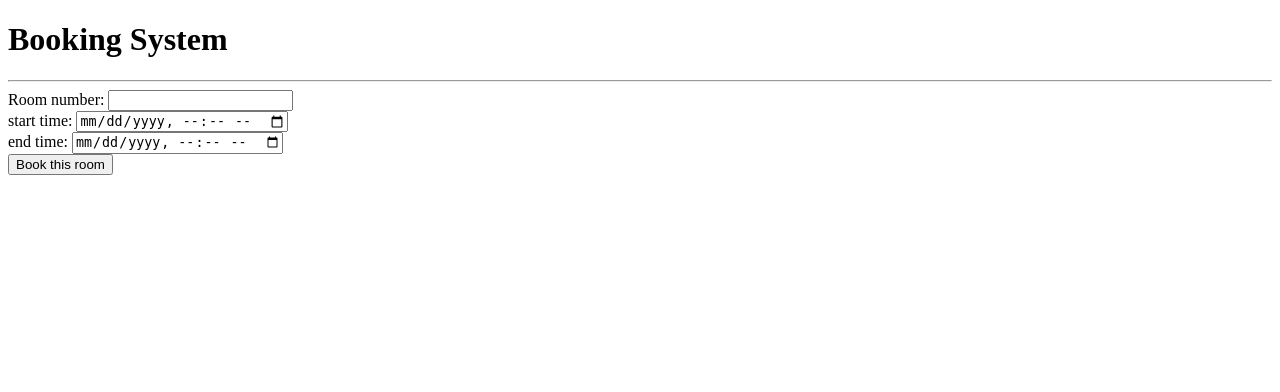
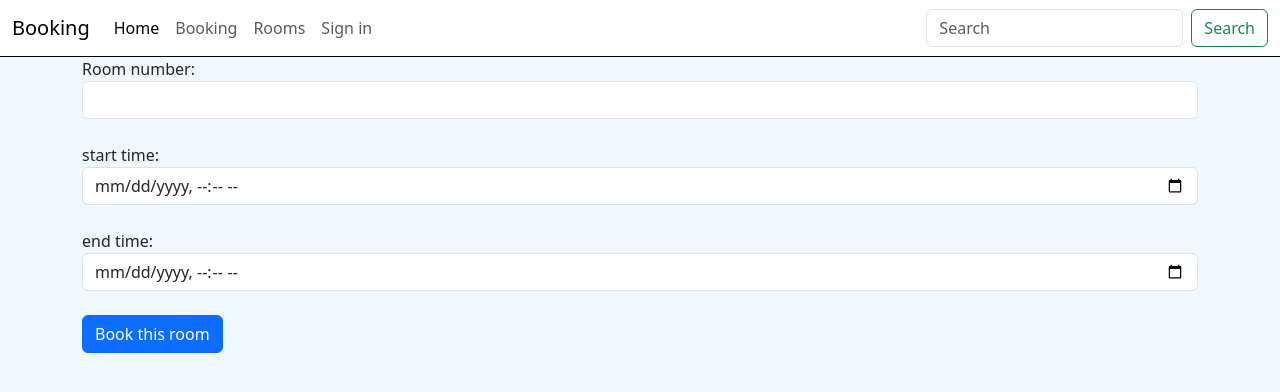
Before and after one commit to ChikLow/system_booking, a Django app: page /book-room/ in a window 1280 px wide. Shown: the top 392 px of the page. Run offline with Django 5.2, Linux system fonts and the light colour scheme.

Commit message:
upgraded design, etc.

```diff
--- a/booking_system/settings.py
+++ b/booking_system/settings.py
@@ -116,6 +116,10 @@ USE_TZ = True
 # https://docs.djangoproject.com/en/5.2/howto/static-files/
 
 STATIC_URL = 'static/'
+STATICFILES_DIRS = [BASE_DIR / 'static']
+
+MEDIA_URL = '/media/'
+MEDIA_ROOT = BASE_DIR / 'media'
 
 # Default primary key field type
 # https://docs.djangoproject.com/en/5.2/ref/settings/#default-auto-field
--- a/booking_system/urls.py
+++ b/booking_system/urls.py
@@ -16,8 +16,11 @@ Including another URLconf
 """
 from django.contrib import admin
 from django.urls import path, include
+from django.conf import settings
+from django.conf.urls.static import static
+
 
 urlpatterns = [
     path('admin/', admin.site.urls),
     path('', include("core.urls")),
-]
+] + static(settings.MEDIA_URL, document_root=settings.MEDIA_ROOT)
--- a/core/models.py
+++ b/core/models.py
@@ -10,6 +10,7 @@ class Room(models.Model):
     number = models.IntegerField()
     location = models.TextField()
     level = models.CharField(max_length=3, choices=Level.choices)
+    image = models.ImageField(upload_to='room_images', null=True, blank=True)
 
     LEVEL_PRICES = {
         Level.STANDARD: 500,
--- /dev/null
+++ b/static/css/style.css
@@ -0,0 +1,14 @@
+body{
+    background-color: aliceblue;
+}
+
+.navbar{
+    border-bottom: 1.5px black solid;
+    background-color: white;
+}
+
+.room-list{
+    display: flex;
+    gap: 20px;
+    flex-wrap: wrap;
+}
--- a/templates/base.html
+++ b/templates/base.html
@@ -3,13 +3,20 @@
 <head>
     <meta charset="UTF-8">
     <meta name="viewport" content="width=device-width, initial-scale=1.0">
-    <title>Booking Application</title>
+    <title>{% block title %} Booking application {% endblock %}</title>
+    <link href="https://cdn.jsdelivr.net/npm/bootstrap@5.3.6/dist/css/bootstrap.min.css" rel="stylesheet" integrity="sha384-4Q6Gf2aSP4eDXB8Miphtr37CMZZQ5oXLH2yaXMJ2w8e2ZtHTl7GptT4jmndRuHDT" crossorigin="anonymous">
+    {% load static %}
+    <link rel="stylesheet" href="{% static 'css/style.css' %}">
 </head>
 <body>
+
     {% include "header.html" %}
+    <div class="container">
     {% block content %}
 
     {% endblock %}
+    </div>
 
+<script src="https://cdn.jsdelivr.net/npm/bootstrap@5.3.6/dist/js/bootstrap.bundle.min.js" integrity="sha384-j1CDi7MgGQ12Z7Qab0qlWQ/Qqz24Gc6BM0thvEMVjHnfYGF0rmFCozFSxQBxwHKO" crossorigin="anonymous"></script>
 </body>
 </html>
--- a/templates/booking/booking_form.html
+++ b/templates/booking/booking_form.html
@@ -3,14 +3,14 @@
     <form method="POST" action="{% url 'book-room' %}">
     {% csrf_token %}
         <label for="room-number">Room number:</label>
-        <input type="text" id="room-number" name="room-number"></input>
+        <input type="text" id="room-number" name="room-number" class="form-control"></input>
         <br>
         <label for="room-number">start time:</label>
-        <input type="datetime-local" id="start_time" name="start-time"></input>
+        <input type="datetime-local" id="start_time" name="start-time" class="form-control"></input>
         <br>
         <label for="room-number">end time:</label>
-        <input type="datetime-local" id="end_time" name="end-time"></input>
+        <input type="datetime-local" id="end_time" name="end-time" class="form-control"></input>
         <br>
-        <button type="submit">Book this room</button>
+        <button type="submit" class="btn btn-primary">Book this room</button>
     </form>
 {% endblock %}
--- a/templates/header.html
+++ b/templates/header.html
@@ -1,2 +1,28 @@
-<h1>Booking System</h1>
-<hr>
+<nav class="navbar navbar-expand-lg">
+  <div class="container-fluid">
+    <a class="navbar-brand" href="#">Booking</a>
+    <button class="navbar-toggler" type="button" data-bs-toggle="collapse" data-bs-target="#navbarSupportedContent" aria-controls="navbarSupportedContent" aria-expanded="false" aria-label="Toggle navigation">
+      <span class="navbar-toggler-icon"></span>
+    </button>
+    <div class="collapse navbar-collapse" id="navbarSupportedContent">
+      <ul class="navbar-nav me-auto mb-2 mb-lg-0">
+        <li class="nav-item">
+          <a class="nav-link active" aria-current="page" href="#">Home</a>
+        </li>
+        <li class="nav-item">
+          <a class="nav-link" href="#">Booking</a>
+        </li>
+        <li class="nav-item">
+          <a class="nav-link" href="#">Rooms</a>
+        </li>
+        <li class="nav-item">
+          <a class="nav-link" href="#">Sign in</a>
+        </li>
+      </ul>
+      <form class="d-flex" role="search">
+        <input class="form-control me-2" type="search" placeholder="Search" aria-label="Search"/>
+        <button class="btn btn-outline-success" type="submit">Search</button>
+      </form>
+    </div>
+  </div>
+</nav>
```
Also changed, not shown: templates/booking/room_list.html (+14 -4 lines), core/migrations/0004_room_image.py (added), media/room_images/1971.webp (added), media/room_images/BMW-M4-CSL-g82.jpg (added).
